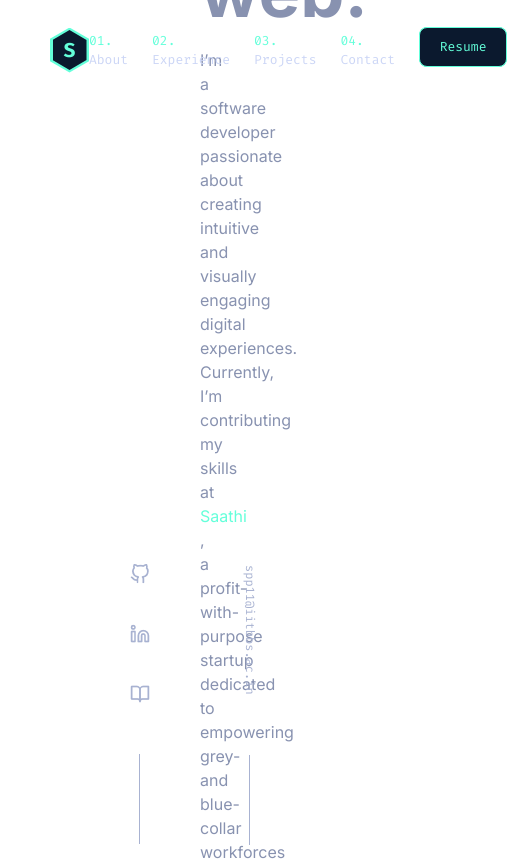
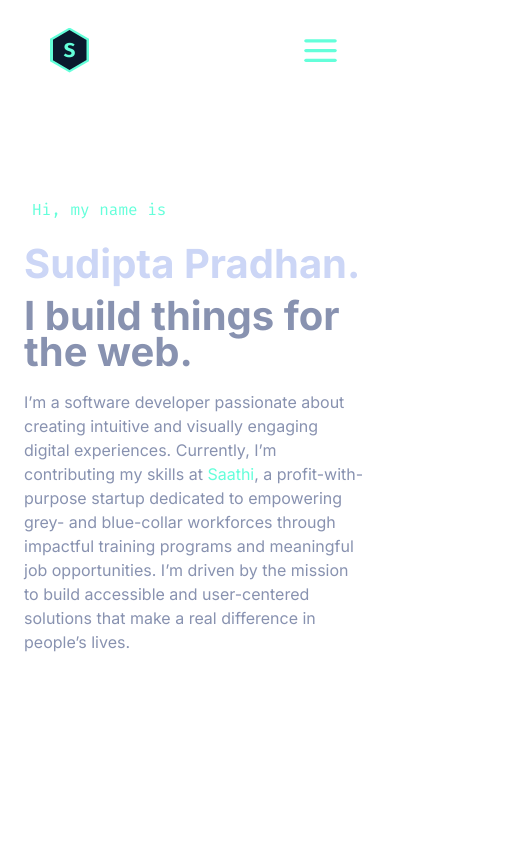
Before and after one commit to sudiptapradhan1181/skywalker, a Next.js app: page / in a window 390 px wide. Shown: the top 861 px of the page, 509 px wide, since content can reach past the window. Built offline with nearby package versions, Linux system fonts and the light colour scheme.

Commit message:
responsive breakpoints added

```diff
--- a/src/app/page.tsx
+++ b/src/app/page.tsx
@@ -1,17 +1,20 @@
+'use client';
 import FirstFold from '@/components/FirstFold';
 import FixedInfo from '@/components/FixedInfo';
 import Header from '@/components/Header';
 import { SOCIAL_ICONS } from '@/constants';
+import { useIsDesktop } from '@/hooks/useIsDesktop';
 
 export default function Home() {
+  const isDesktop = useIsDesktop();
   return (
     <div className="relative font-[family-name:var(--font-fira-code)]">
       <Header />
-      <FirstFold />
-      <div className="fixed rotate-90 bottom-[130px] left-0">
+      <FirstFold isDesktop={isDesktop} />
+      <div className="hidden md:block fixed rotate-90 bottom-[130px] md:left-[-100px] lg:left-0">
         <FixedInfo icons={SOCIAL_ICONS} />
       </div>
-      <div className="fixed rotate-90 bottom-[130px] right-0">
+      <div className="hidden md:block fixed rotate-90 bottom-[130px] md:right-[-100px] lg:right-0">
         <FixedInfo />
       </div>
     </div>
--- a/src/components/FirstFold/index.tsx
+++ b/src/components/FirstFold/index.tsx
@@ -2,14 +2,18 @@
 import { motion } from 'framer-motion';
 import { AnimatedLink } from '@/components/AnimatedLink';
 
-export default function FirstFold() {
+type FirstFoldProps = {
+  isDesktop: boolean;
+};
+
+export default function FirstFold({ isDesktop }: FirstFoldProps) {
   // Variants for container (staggering children)
   const containerVariants = {
     hidden: {},
     visible: {
       transition: {
         staggerChildren: 0.1, // Delay between each child animation
-        delayChildren: 1, // Start this animation after 1s
+        delayChildren: isDesktop ? 1 : 0.5, // Start this animation after 1s
       },
     },
   };
@@ -31,32 +35,32 @@ export default function FirstFold() {
   };
   return (
     <motion.section
-      className="h-screen w-screen px-[200px] flex flex-col justify-center"
+      className="h-screen w-screen px-[24px] md:px-[140px] lg:px-[200px] flex flex-col justify-center"
       initial="hidden"
       animate="visible"
       variants={containerVariants}
     >
       <motion.span
-        className="text-primary text-[16px] mx-2 my-4"
+        className="text-primary text-[16px] mx-2 my-2 md:my-4"
         variants={itemVariants}
       >
         Hi, my name is
       </motion.span>
       <div className="font-[family-name:var(--font-inter)] flex flex-col">
         <motion.h1
-          className="text-boldtext text-[70px] leading-[80px] font-bold"
+          className="text-boldtext text-[40px] leading-[68px] md:text-[48px] md:leading-[50px] lg:text-[64px] lg:leading-[80px] font-bold"
           variants={itemVariants}
         >
           Sudipta Pradhan.
         </motion.h1>
         <motion.h2
-          className="text-medium text-[70px] leading-[72px] font-bold"
+          className="text-medium text-[40px] leading-[36px] md:text-[48px] md:leading-[44px] lg:text-[64px] lg:leading-[72px] font-bold"
           variants={itemVariants}
         >
           I build things for the web.
         </motion.h2>
         <motion.p
-          className="text-medium text-[16px] max-w-[740px] mt-5"
+          className="text-medium text-[16px] max-w-[540px] md:max-w-[740px] mt-5"
           variants={itemVariants}
         >
           I’m a software developer passionate about creating intuitive and
--- a/src/components/Header/index.tsx
+++ b/src/components/Header/index.tsx
@@ -56,7 +56,7 @@ export default function Header() {
         <BrandLogo />
       </motion.div>
       <motion.nav
-        className="flex flex-row items-center space-x-6"
+        className="hidden md:flex flex-row items-center space-x-6"
         initial="hidden"
         animate="visible"
         variants={containerVariants}
@@ -79,6 +79,13 @@ export default function Header() {
           </motion.div>
         </nav>
       </motion.nav>
+      <motion.nav className="md:hidden" variants={logoVariants}>
+        <img
+          src="/icons/hammenu.svg"
+          alt="Hamburger Menu"
+          className="cursor-pointer w-[39px] h-[45px]"
+        />
+      </motion.nav>
     </motion.header>
   );
 }
--- /dev/null
+++ b/src/hooks/useIsDesktop.ts
@@ -0,0 +1,19 @@
+'use client';
+import { useState, useEffect } from 'react';
+
+export function useIsDesktop(breakpoint: number = 768): boolean {
+  const [isDesktop, setIsDesktop] = useState(
+    () => window.innerWidth >= breakpoint
+  );
+
+  useEffect(() => {
+    const handleResize = () => setIsDesktop(window.innerWidth >= breakpoint);
+
+    handleResize(); // Initial check
+    window.addEventListener('resize', handleResize);
+
+    return () => window.removeEventListener('resize', handleResize);
+  }, [breakpoint]);
+
+  return isDesktop;
+}
--- a/tailwind.config.ts
+++ b/tailwind.config.ts
@@ -13,6 +13,20 @@ export default {
                 boldtext: 'var(--bold-text)',
                 primarybg: 'var(--primary-bg)',
             },
+            screens: {
+                'xs': '480px',      // Extra small devices
+                'sm': '640px',      // Small devices (default in Tailwind)
+                'md': '768px',      // Medium devices (default in Tailwind)
+                'lg': '1024px',     // Large devices (default in Tailwind)
+                'xl': '1280px',     // Extra large devices (default in Tailwind)
+                '2xl': '1536px',    // 2X large devices (default in Tailwind)
+                '3xl': '1920px',    // Ultra-large screens
+                '4xl': '2560px',    // 4K screens
+                '5xl': '3200px',    // Ultra-wide monitors
+                'portrait': {'raw': '(orientation: portrait)'},  // Portrait mode
+                'landscape': {'raw': '(orientation: landscape)'}, // Landscape mode
+                'retina': {'raw': '(min-resolution: 2dppx)'},     // Retina screens
+              },
         },
     },
     plugins: [],
```
Also changed, not shown: public/icons/hammenu.svg (added).
